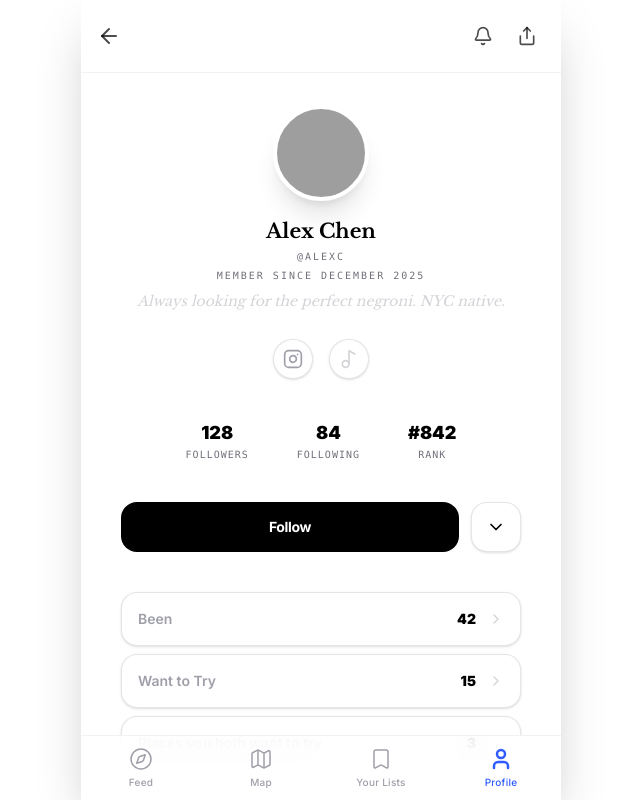
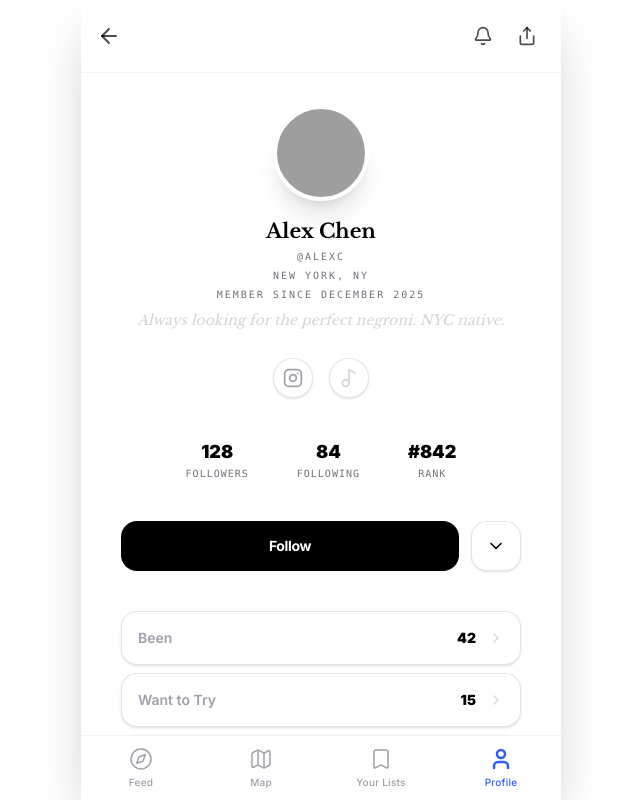
Before and after one commit to suminwalker/the-scene, a Next.js app: page /profile/alex-chen in a window 1280 px wide. Shown: the whole page, without its empty margins (319-959 px from the left). Built offline with nearby package versions, Linux system fonts and the light colour scheme; grey boxes are pictures that could not be loaded.

Commit message:
Add City field to profile

```diff
--- a/src/app/profile/[id]/page.tsx
+++ b/src/app/profile/[id]/page.tsx
@@ -36,6 +36,7 @@ interface ProfileUser {
     activity: ActivityItem[];
     ageBracket?: string;
     neighborhoods?: string[];
+    city?: string;
 }
 
 interface ActivityItem {
@@ -75,7 +76,8 @@ const SESSION_USERS: Record<string, ProfileUser> = {
         stats: { been: 0, wantToTry: 0, mutual: 0 },
         activity: [],
         ageBracket: "25-29",
-        neighborhoods: []
+        neighborhoods: [],
+        city: "New York, NY"
     },
     // Mock Users for Feed Interaction
     "alex-chen": {
@@ -97,7 +99,8 @@ const SESSION_USERS: Record<string, ProfileUser> = {
         stats: { been: 42, wantToTry: 15, mutual: 3 },
         activity: [],
         ageBracket: "25-29",
-        neighborhoods: ["NoHo", "West Village"]
+        neighborhoods: ["NoHo", "West Village"],
+        city: "New York, NY"
     },
     "sarah-j": {
         id: "sarah-j",
@@ -118,7 +121,8 @@ const SESSION_USERS: Record<string, ProfileUser> = {
         stats: { been: 67, wantToTry: 45, mutual: 8 },
         activity: [],
         ageBracket: "30-34",
-        neighborhoods: ["SoHo", "Lower East Side"]
+        neighborhoods: ["SoHo", "Lower East Side"],
+        city: "New York, NY"
     }
 };
 
@@ -183,7 +187,8 @@ export default function ProfilePage() {
         bio: initialUser.bio,
         avatar: initialUser.avatar,
         instagram: initialUser.instagram,
-        tiktok: initialUser.tiktok
+        tiktok: initialUser.tiktok,
+        city: initialUser.city || ""
     });
 
     const [lastHandleChange, setLastHandleChange] = useState(initialUser.lastHandleChange);
@@ -609,6 +614,7 @@ export default function ProfilePage() {
                             <div className="space-y-1">
                                 <h1 className="text-xl font-bold text-foreground font-serif">{user.name}</h1>
                                 <p className="text-[10px] text-zinc-500 font-mono uppercase tracking-[0.2em]">@{user.handle}</p>
+                                {user.city && <p className="text-[10px] text-zinc-500 font-mono uppercase tracking-[0.2em]">{user.city}</p>}
                                 <p className="text-[10px] text-zinc-500 font-mono uppercase tracking-[0.2em]">Member since {user.memberSince}</p>
                                 {user.bio && <p className="text-sm font-serif italic text-zinc-300 py-1">{user.bio}</p>}
                             </div>
@@ -633,6 +639,14 @@ export default function ProfilePage() {
                                         />
                                     </div>
                                     {error && <p className="text-[10px] text-red-500 pt-1 font-mono">{error}</p>}
+                                </div>
+                                <div className="space-y-1">
+                                    <label className="text-[10px] font-mono text-zinc-500 uppercase">City</label>
+                                    <input
+                                        value={formData.city}
+                                        onChange={(e) => setFormData({ ...formData, city: e.target.value })}
+                                        className="w-full bg-white border border-black/10 rounded-xl px-4 py-2 text-sm text-foreground focus:outline-none focus:border-accent shadow-sm"
+                                    />
                                 </div>
                                 <div className="space-y-1">
                                     <div className="flex justify-between items-center">
```
